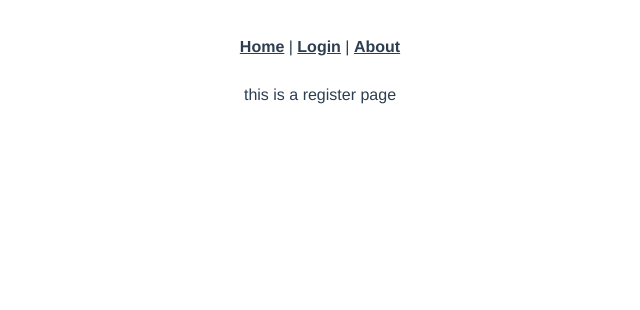
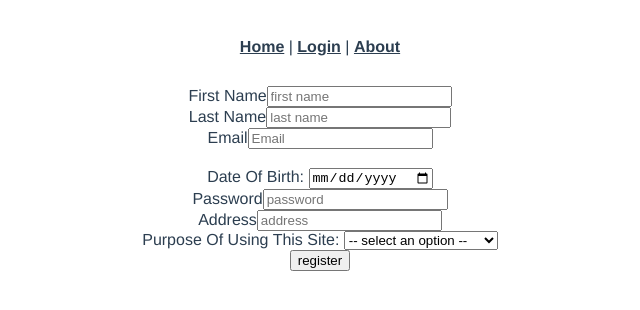
Before and after one commit to Moses2Mars/CV-Analysis-WebApp, a Vue app in the folder FrontEnd/: page /register in a window 1280 px wide. Shown: the top 310 px of the page, without its empty margins (320-960 px from the left). Built offline with nearby package versions, Linux system fonts and the light colour scheme.

Commit message:
registration page

```diff
--- a/FrontEnd/src/main.js
+++ b/FrontEnd/src/main.js
@@ -2,7 +2,9 @@ import Vue from 'vue'
 import App from './App.vue'
 import router from './router'
 import Axios from 'axios'
+
 Axios.defaults.baseURL = (process.env.API_PATH !== 'production') ? 'http://localhost:8000/api/' : '';
+
 Vue.prototype.$http = Axios;
 Vue.config.productionTip = false
 
--- a/FrontEnd/src/views/About.vue
+++ b/FrontEnd/src/views/About.vue
@@ -17,6 +17,8 @@ export default {
     sendLaravelRequest () {
       this.$http.get('/getLaravelTestController').then((response)=>{
         console.log(response.data)
+      }).catch((error)=>{
+        console.error(error)
       })
     }
 
--- a/FrontEnd/src/views/Home.vue
+++ b/FrontEnd/src/views/Home.vue
@@ -1,7 +1,6 @@
 <template>
   <div class="home">
-    <img alt="Vue logo" src="../assets/logo.png">
-    <HelloWorld msg="Welcome to Your Vue.js App"/>
+    <HelloWorld msg="Welcome To Our Senior Project Website!"/>
   </div>
 </template>
 
--- a/FrontEnd/src/views/Register.vue
+++ b/FrontEnd/src/views/Register.vue
@@ -1,9 +1,100 @@
 <template>
-  <div>this is a register page</div>
+  <div id='app'>
+    <form @submit.prevent='registerUser'>
+      <div>
+        <label for='firstName'>First Name</label>
+        <input name='firstName' v-model='firstName' placeholder='first name' required>
+      </div>
+      <div>
+        <label for='lastName'>Last Name</label>
+        <input name='lastName' v-model='lastName' placeholder='last name' required>
+      </div>
+      <div>
+        <label for='Email'>Email</label>
+        <input name='Email' v-model='email' placeholder='Email' required @blur="validateEmail">
+        <h3>{{warningMsg}}</h3>
+      </div>
+      <div>
+        <label for='dob'>Date Of Birth: </label>
+        <input name='dob' v-model='dob' type='date' required>
+      </div>
+      <div>
+        <label for='password'>Password</label>
+        <input name='password' v-model='password' placeholder='password' type='password' required>
+      </div>
+      <div>
+        <label for='address'>Address</label>
+        <input name='address' v-model='address' placeholder='address' required>
+      </div>
+      <div>
+        <label for='address'>Purpose Of Using This Site: </label>
+        <select name='purpose' id='purpose' @change='setPurpose($event)'>
+          <option disabled selected value> -- select an option -- </option>
+          <option value='jobSeeker'>Looking For A Job</option>
+          <option value='recruiter'>Recruiting Candidates</option>
+        </select>
+      </div>
+      <input type='submit' value='register'>
+    </form>
+  </div>
 </template>
 
 <script>
-export default {};
+export default {
+  name: 'App',
+  data() {
+    return {
+      allowRegistration: false,
+      warningMsg: '',
+      firstName: '',
+      lastName: '',
+      email: '',
+      password: '',
+      dob: undefined,
+      address: '',
+      purpose: '',
+    };
+  },
+  methods: {
+    setPurpose(e){
+      this.purpose = e.target.value
+    },
+    registerUser(){
+      if(!this.allowRegistration) return;
+      //check if email is correct format, then send these values to the backend and insert them to the database
+      let request = {
+        firstName: this.firstName,
+        lastName: this.lastName,
+        email: this.email,
+        password: this.password,
+        dob: this.dob,
+        address: this.address,
+        purpose: this.purpose
+      }
+      console.log(request)
+
+      //resets all the input values
+      this.resetForm()
+      //after finishing everything, push the user back to the login page.
+      this.$router.push('/Login')
+    },
+    validateEmail(){
+      if (this.email.split('') != '' && !this.email.toLowerCase().match(/^(([^<>()[\]\\.,;:\s@"]+(\.[^<>()[\]\\.,;:\s@"]+)*)|(".+"))@((\[[0-9]{1,3}\.[0-9]{1,3}\.[0-9]{1,3}\.[0-9]{1,3}\])|(([a-zA-Z\-0-9]+\.)+[a-zA-Z]{2,}))$/)) {
+          this.warningMsg = 'Please enter a valid email address';
+          this.allowRegistration = false
+      }else{
+        this.warningMsg = '';
+        this.allowRegistration = true;
+      }
+    },
+    resetForm(){
+      this.firstName= '',
+      this.lastName= '',
+      this.email= '',
+      this.password= '',
+      this.dob= undefined,
+      this.address= ''
+    }
+  }
+};
 </script>
-
-<style></style>
```
